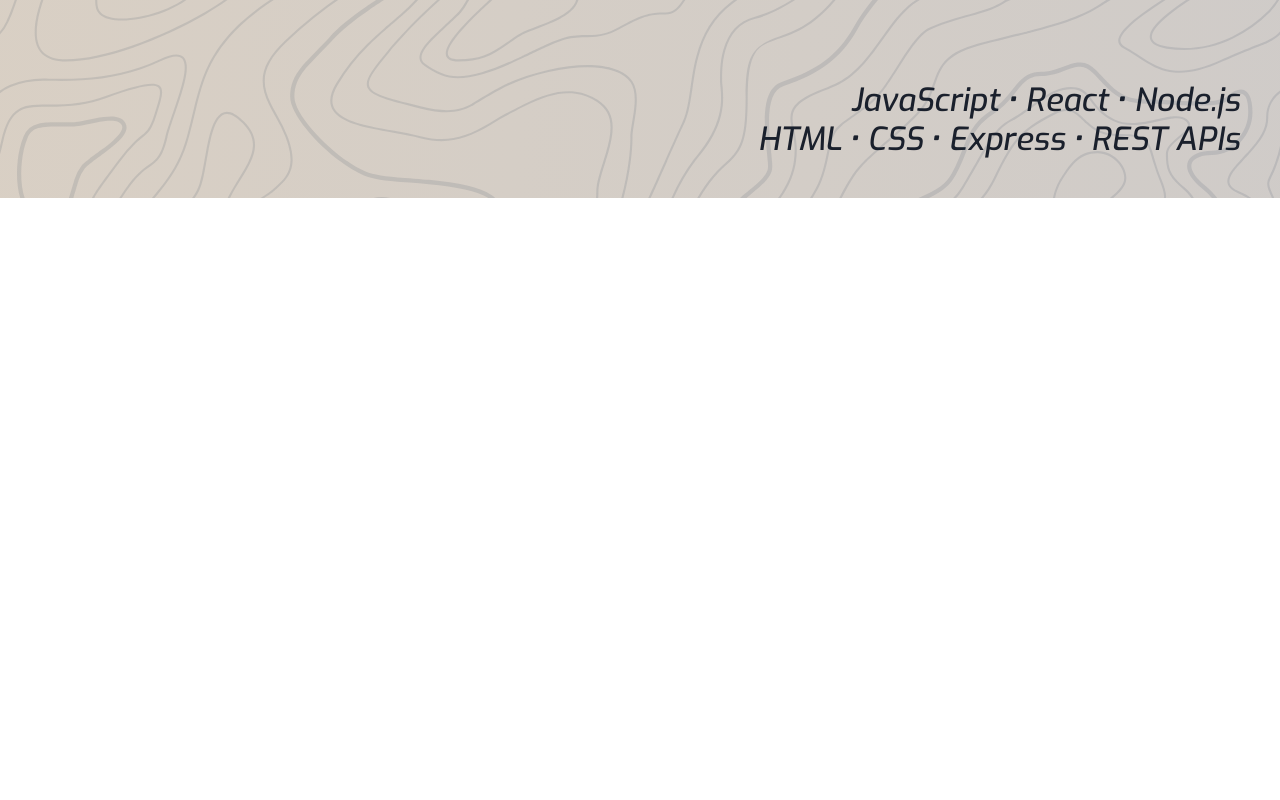
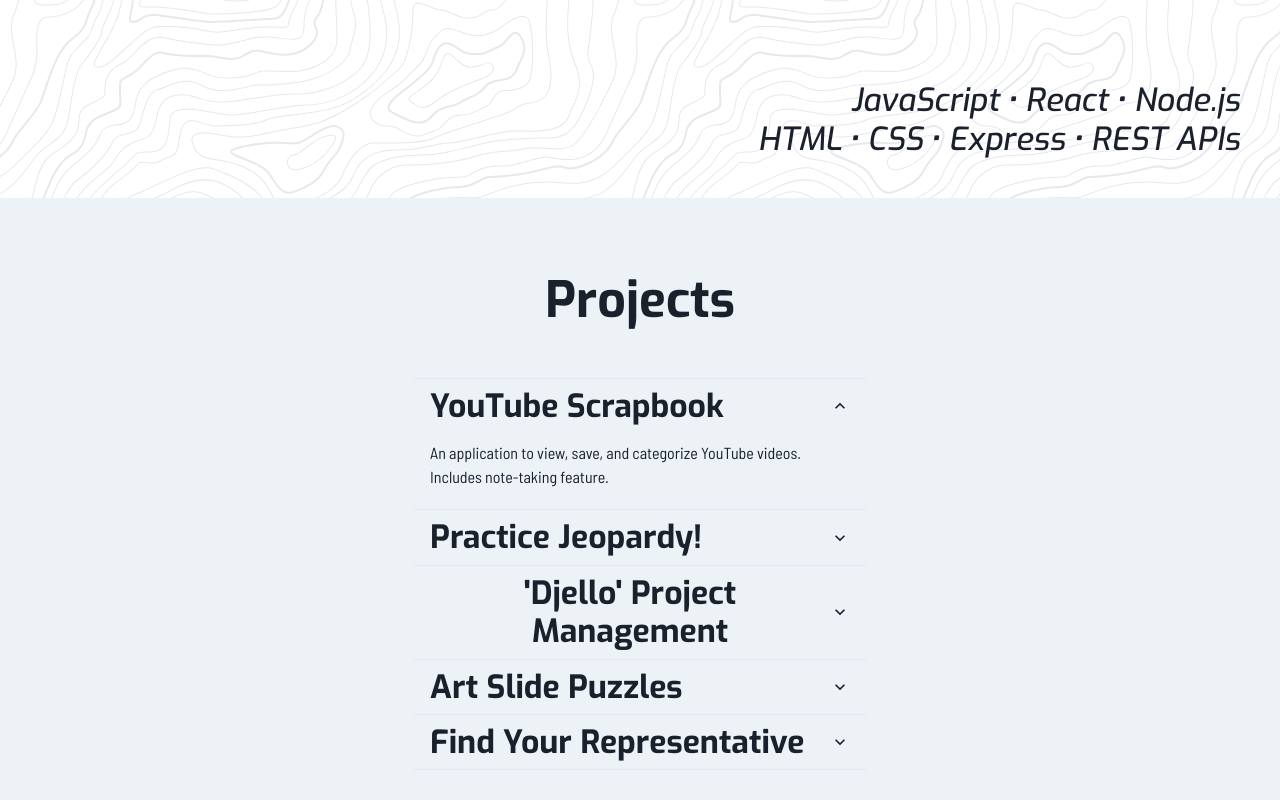
Before and after one commit to jaredjgebel/dev-portfolio-next, a Next.js app: page / in a window 1280 px wide. Shown: the part 602-1402 px from the top of the page. Before the commit the page ends 800 px from the top, so only its background shows below. Built offline with nearby package versions, Linux system fonts and the light colour scheme.

Commit message:
Add projects section

```diff
--- a/src/components/header/Headers.js
+++ b/src/components/header/Headers.js
@@ -5,34 +5,24 @@
 const headingTwoFontSizes = ["28px", "34px", "42px", "50px"];
 const headingThreeFontSizes = ["20px", "24px", "28px", "32px"];
 
-export const HeaderOne = ({ children }) => (
-  <Heading
-    as="h1"
-    fontWeight="bold"
-    fontStyle="italic"
-    fontSize={headingOneFontSizes}
-  >
+export const HeaderOne = ({ children, ...props }) => (
+  <Heading as="h1" fontWeight="bold" fontSize={headingOneFontSizes} {...props}>
     {children}
   </Heading>
 );
 
-export const HeaderTwo = ({ children }) => (
-  <Heading
-    as="h2"
-    fontWeight="500"
-    fontStyle="italic"
-    fontSize={headingTwoFontSizes}
-  >
+export const HeaderTwo = ({ children, ...props }) => (
+  <Heading as="h2" fontWeight="bold" fontSize={headingTwoFontSizes} {...props}>
     {children}
   </Heading>
 );
 
-export const HeaderThree = ({ children }) => (
+export const HeaderThree = ({ children, ...props }) => (
   <Heading
     as="h3"
-    fontWeight="500"
-    fontStyle="italic"
+    fontWeight="bold"
     fontSize={headingThreeFontSizes}
+    {...props}
   >
     {children}
   </Heading>
--- a/src/components/hero/Hero.js
+++ b/src/components/hero/Hero.js
@@ -1,4 +1,3 @@
-import Image from "next/image";
 import { Flex, Grid } from "@chakra-ui/react";
 
 import { HeaderOne, HeaderTwo, HeaderThree } from "../header/Headers";
@@ -8,17 +7,23 @@
     gridTemplateRows="1fr 1fr"
     minH="100vh"
     padding={[4, 10, 10, 10]}
-    backgroundImage={`linear-gradient(90deg, hsla(33, 21%, 81%, 1) 0%, hsla(26, 7%, 80%, 1) 100%)`}
+    backgroundColor="linear-gradient(90deg, hsla(33, 21%, 81%, 1) 0%, hsla(26, 7%, 80%, 1) 100%)"
+    backgroundImage={`url('/svg/topography.svg')`}
   >
-    <Image src="/svg/topography.svg" layout="fill" objectFit="cover" />
     <Flex flexDir="column" align="flex-end">
-      <HeaderOne>Jared Gebel</HeaderOne>
-      <HeaderTwo>Web Developer</HeaderTwo>
+      <HeaderOne fontStyle="italic">Jared Gebel</HeaderOne>
+      <HeaderTwo fontStyle="italic" fontWeight="500">
+        Web Developer
+      </HeaderTwo>
     </Flex>
 
     <Flex flexDir="column" align="flex-end" justify="flex-end">
-      <HeaderThree>JavaScript • React • Node.js</HeaderThree>
-      <HeaderThree>HTML • CSS • Express • REST APIs</HeaderThree>
+      <HeaderThree fontStyle="italic" fontWeight="500">
+        JavaScript • React • Node.js
+      </HeaderThree>
+      <HeaderThree fontStyle="italic" fontWeight="500">
+        HTML • CSS • Express • REST APIs
+      </HeaderThree>
     </Flex>
   </Grid>
 );
--- /dev/null
+++ b/src/components/projects/Project.js
@@ -0,0 +1,35 @@
+import {
+  AccordionItem,
+  AccordionButton,
+  AccordionIcon,
+  AccordionPanel,
+} from "@chakra-ui/react";
+
+import { HeaderThree } from "../header/Headers";
+
+const Project = ({ project }) => {
+  const {
+    title,
+    subtitle,
+    demos,
+    github,
+    projectHighlights,
+    technologies,
+  } = project;
+
+  return (
+    <AccordionItem>
+      <h2>
+        <AccordionButton flex="1" justifyContent="space-between">
+          <HeaderThree>{title}</HeaderThree>
+          <AccordionIcon />
+        </AccordionButton>
+      </h2>
+      <AccordionPanel>
+        <p>{subtitle}</p>
+      </AccordionPanel>
+    </AccordionItem>
+  );
+};
+
+export default Project;
--- /dev/null
+++ b/src/components/projects/Projects.js
@@ -0,0 +1,30 @@
+import { Accordion, Flex, Container } from "@chakra-ui/react";
+
+import { HeaderTwo } from "../header/Headers";
+import Project from "./Project";
+
+const Projects = ({ projects }) => (
+  <Flex
+    direction="column"
+    alignItems="center"
+    minHeight="100vh"
+    p={[4, 10, 10, 10]}
+    backgroundColor="gray.100"
+  >
+    <Container>
+      <HeaderTwo textAlign="center" py={8}>
+        Projects
+      </HeaderTwo>
+      <Flex direction="column" justifyContent="center">
+        <Accordion defaultIndex={[0]} allowMultiple pt={4}>
+          {projects &&
+            projects.map((project) => (
+              <Project project={project} key={project.title} />
+            ))}
+        </Accordion>
+      </Flex>
+    </Container>
+  </Flex>
+);
+
+export default Projects;
--- a/src/pages/index.js
+++ b/src/pages/index.js
@@ -1,4 +1,5 @@
 import Hero from "../components/hero/Hero";
+import Projects from "../components/projects/Projects";
 
 export async function getStaticProps() {
   const projects = (await import("../data/projects.json")).default;
@@ -10,6 +11,11 @@
   };
 }
 
-const Index = ({ projects }) => <Hero />;
+const Index = ({ projects }) => (
+  <>
+    <Hero />
+    <Projects projects={projects} />
+  </>
+);
 
 export default Index;
```
